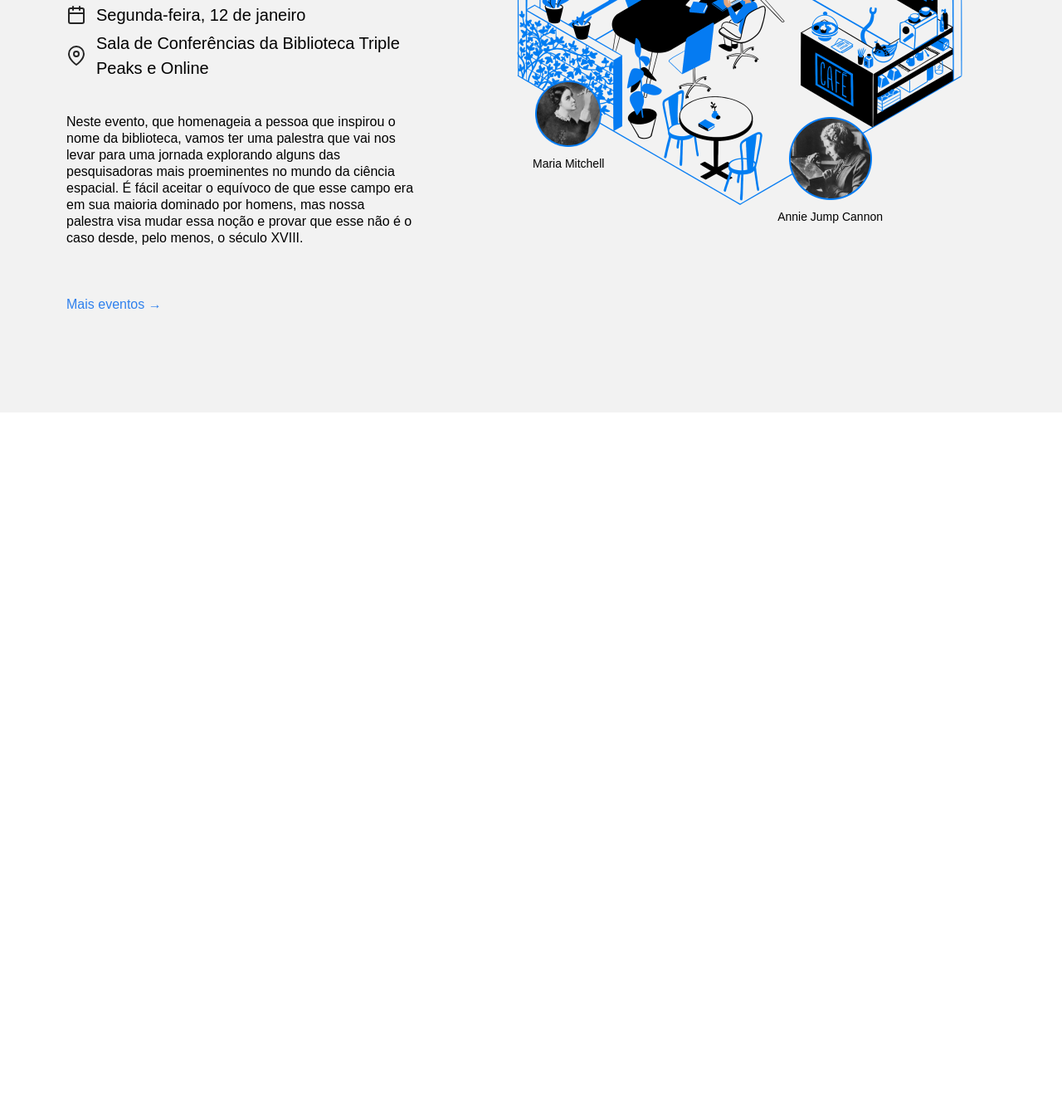
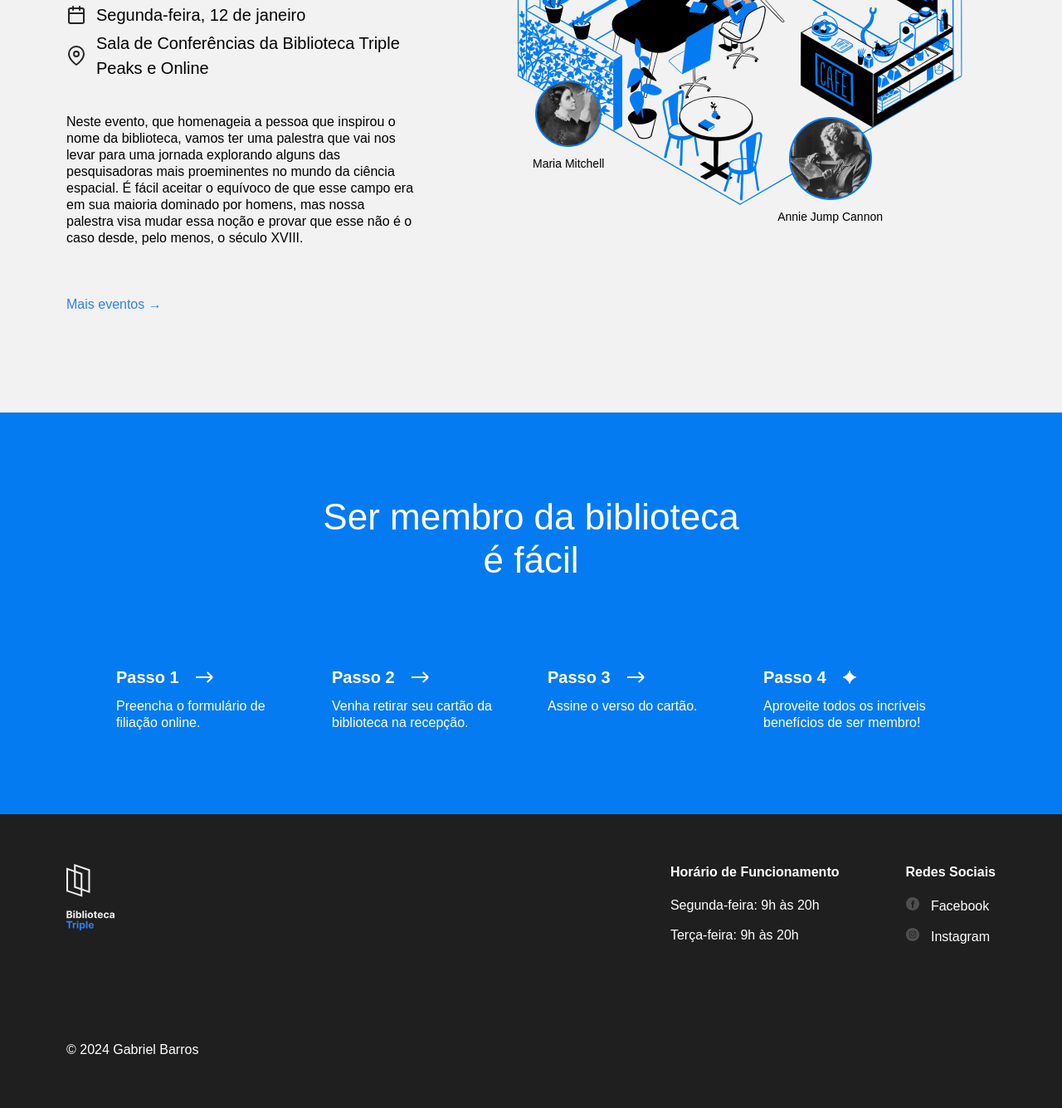
Before and after one commit to GABErj21/web_project_library_pt, a plain HTML site: page index.html in a window 1280 px wide. Shown: the part 2543-3878 px from the top of the page at 83% size. Before the commit the page ends 3040 px from the top, so only its background shows below. Drawn offline with Linux system fonts and the light colour scheme.

Commit message:
Finalização etapa 3 srint 3

```diff
--- a/index.html
+++ b/index.html
@@ -26,10 +26,10 @@
               <a class="nav__link" href="#events">Eventos</a>
             </li>
             <li>
-              <a class="nav__link">Seja um membro</a>
+              <a class="nav__link" href="#membership">Seja um membro</a>
             </li>
             <li>
-              <a class="nav__link">Contatos</a>
+              <a class="nav__link" href="#footer">Contatos</a>
             </li>
           </ul>
         </nav>
@@ -215,6 +215,109 @@
           </div>
         </section>
       </main>
+      <section class="membership" id="membership">
+        <h2 class="membership__title">Ser membro da biblioteca<br />é fácil</h2>
+        <ul class="membership__steps">
+          <li class="step">
+            <h3 class="step__title">
+              Passo 1
+              <img
+                src="./images/icon_step_forward.svg"
+                alt="icon forward"
+                class="step__icon"
+              />
+            </h3>
+            <p class="step__description">
+              Preencha o formulário de filiação online.
+            </p>
+          </li>
+          <li class="step">
+            <h3 class="step__title">
+              Passo 2
+              <img
+                src="./images/icon_step_forward.svg"
+                alt="icon forward"
+                class="step__icon"
+              />
+            </h3>
+            <p class="step__description">
+              Venha retirar seu cartão da biblioteca na recepção.
+            </p>
+          </li>
+          <li class="step">
+            <h3 class="step__title">
+              Passo 3
+              <img
+                src="./images/icon_step_forward.svg"
+                alt="icon forward"
+                class="step__icon"
+              />
+            </h3>
+            <p class="step__description">Assine o verso do cartão.</p>
+          </li>
+          <li class="step">
+            <h3 class="step__title">
+              Passo 4
+              <img
+                src="./images/icon_step_finish.svg"
+                alt="icon finish"
+                class="step__icon"
+              />
+            </h3>
+            <p class="step__description">
+              Aproveite todos os incríveis benefícios de ser membro!
+            </p>
+          </li>
+        </ul>
+      </section>
+      <footer class="footer" id="footer">
+        <div class="footer__columns">
+          <div class="footer__column">
+            <img
+              src="images/logo_white.svg"
+              alt="Logo da biblioteca"
+              class="footer__logo"
+            />
+          </div>
+
+          <div class="footer__columns-group">
+            <div class="footer__column footer__column_content_hours">
+              <h3 class="footer__column-heading">Horário de Funcionamento</h3>
+              <ul class="footer__list">
+                <li class="footer__list-item">Segunda-feira: 9h às 20h</li>
+                <li class="footer__list-item">Terça-feira: 9h às 20h</li>
+              </ul>
+            </div>
+
+            <div class="footer__column footer__column_content_social">
+              <h3 class="footer__column-heading">Redes Sociais</h3>
+              <ul class="footer__list">
+                <li class="footer__list-item">
+                  <a href="#" class="footer__column-link">
+                    <img
+                      src="images/facebook_white.svg"
+                      alt="Facebook"
+                      class="footer__social-icon"
+                    />
+                    Facebook
+                  </a>
+                </li>
+                <li class="footer__list-item">
+                  <a href="#" class="footer__column-link">
+                    <img
+                      src="images/instagram_white.svg"
+                      alt="Instagram"
+                      class="footer__social-icon"
+                    />
+                    Instagram
+                  </a>
+                </li>
+              </ul>
+            </div>
+          </div>
+        </div>
+        <p class="footer__copyright">© 2024 Gabriel Barros</p>
+      </footer>
     </div>
   </body>
 </html>
--- a/styles/style.css
+++ b/styles/style.css
@@ -295,3 +295,114 @@
   font-size: 14px;
   margin: 0;
 }
+
+.membership {
+  padding: 100px 0 100px;
+  background-color: #057bf2;
+  color: #ffffff;
+}
+
+.membership__title {
+  max-width: 574px;
+  margin: 0 auto;
+  text-align: center;
+  font-size: 44px;
+  font-weight: 500;
+  line-height: 52px;
+}
+
+.membership__steps {
+  list-style-type: none;
+  padding: 0;
+  margin: 100px 0 0;
+  display: flex;
+  justify-content: center;
+  gap: 40px;
+}
+
+.step {
+  flex-basis: 220px;
+}
+
+.step__title {
+  margin: 0;
+  font-size: 20px;
+  line-height: 30px;
+  font-weight: 700;
+  display: flex;
+  align-items: center;
+}
+
+.step__icon {
+  margin-left: 20px;
+}
+
+.step__description {
+  margin: 10px 0 0;
+}
+
+.footer {
+  box-sizing: border-box;
+  background-color: #1f1f1f;
+  padding: 60px 80px;
+  position: relative;
+}
+
+.footer__columns-group {
+  display: flex;
+  gap: 80px;
+}
+
+.footer__columns {
+  display: flex;
+  justify-content: space-between;
+  align-items: flex-start;
+  margin-bottom: 100px;
+}
+
+.footer__column_content_hours {
+  color: white;
+}
+
+.footer__column_content_social {
+  color: white;
+}
+
+.footer__logo {
+  width: 58px;
+  height: 80px;
+}
+
+.footer__column-heading {
+  color: white;
+  font-size: 16px;
+  font-weight: bold;
+  margin: 0 0 20px 0;
+}
+
+.footer__list {
+  list-style-type: none;
+  padding: 0;
+  margin: 0;
+}
+
+.footer__list-item {
+  margin-bottom: 16px;
+}
+
+.footer__column-link {
+  color: white;
+  text-decoration: none;
+}
+
+.footer__social-icon {
+  width: 16px;
+  height: 16px;
+  margin-right: 10px;
+}
+
+.footer__copyright {
+  color: white;
+  text-align: left;
+  margin: 100px 0 0px 0;
+}
```
